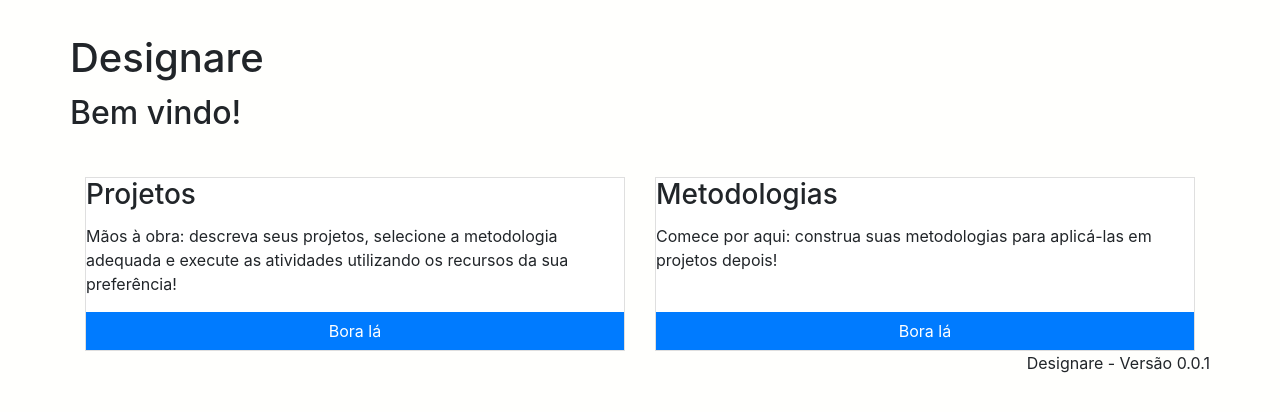
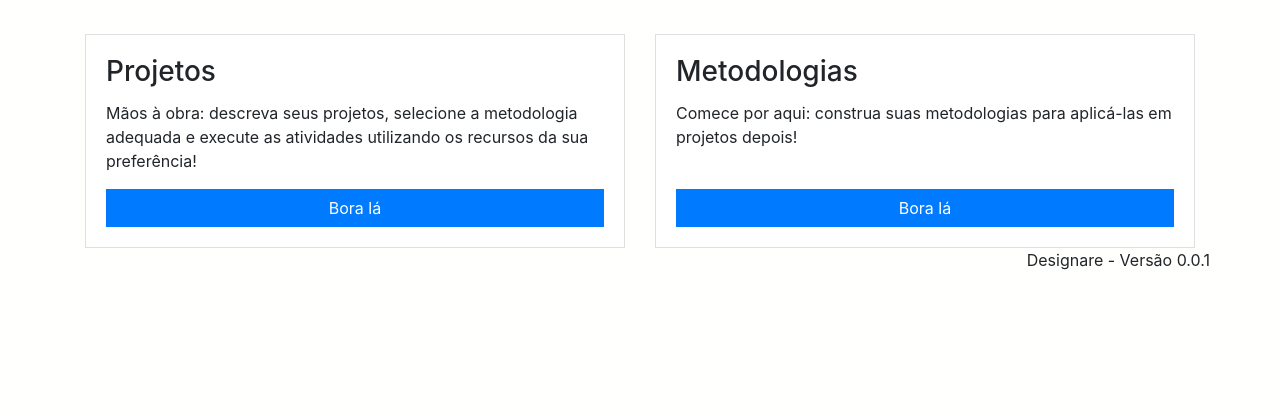
Before and after one commit to dvmuccillo/designare, a Django app: page / in a window 1280 px wide. Shown: the part 62-474 px from the top of the page. Run offline with Django 3.2, Linux system fonts and the light colour scheme; the visitor is signed in with stand-in values (Sample User, id 1); some libraries are stand-ins or nearby versions.

Commit message:
Página Inicial
Corrigidos apresentação e removido conteúdo duplicado do esqueleto.

```diff
--- a/designare/assets/templates/assets/home.html
+++ b/designare/assets/templates/assets/home.html
@@ -2,131 +2,21 @@
 
 {% block body %}
 <div class="container">
-
     <div class="row">
-                <h1 align="center">Designare</h1>
-            </div>
-            <div class="row my-1">
-                <h2 align="center">Bem vindo!</h2>
-            </div>
-            <div class="row" align="center">
-
-            </div>
-            <div class="row">
-                <hr>
-            </div>
-        </div>
-
-        <div class="container">
-
-<div class="row">
-  <div class="col-sm-6">
-    <div class="card card-block border-square">
+        <div class="col">
+            <div class="card card-body border-square">
                 <h3 class="card-title">Projetos</h3>
                 <p class="card-text">Mãos à obra: descreva seus projetos, selecione a metodologia adequada e execute as atividades utilizando os recursos da sua preferência!</p>
                 <a href="/projetos/" class="btn btn-primary border-square">Bora lá</a>
             </div>
         </div>
-  <div class="col-sm-6">
-    <div class="card card-block border-square">
+        <div class="col">
+            <div class="col card card-body border-square">
                 <h3 class="card-title">Metodologias</h3>
                 <p class="card-text">Comece por aqui: construa suas metodologias para aplicá-las em projetos depois!</p><br>
                 <a href="/metodologias" class="btn btn-primary border-square">Bora lá</a>
             </div>
         </div>
     </div>
-
-
 </div>
 {% endblock %}
-<html><head>
-    <!-- Required meta tags always come first -->
-    <meta charset="utf-8">
-    <meta name="viewport" content="width=device-width, initial-scale=1, shrink-to-fit=no">
-    <meta http-equiv="x-ua-compatible" content="ie=edge">
-
-    <!-- Bootstrap CSS -->
-    <link rel="stylesheet" href="https://maxcdn.bootstrapcdn.com/bootstrap/4.0.0-alpha.4/css/bootstrap.min.css" integrity="2hfp1SzUoho7/TsGGGDaFdsuuDL0LX2hnUp6VkX3CUQ2K4K+xjboZdsXyp4oUHZj" crossorigin="anonymous">
-    <!-- Font Awesome -->
-    <script src="https://use.fontawesome.com/e53bda14a6.js"></script>
-
-    <style type="text/css">
-      body{
-        background-color: #fffffd;
-      }
-      .unbordered{
-        border-radius: 0px;
-      }
-
-      .btn-circle{
-        border-radius: 50%;
-      }
-    </style>
-    </head>
-    <body>
-        <div class="container">
-            <div class="row mt-3">
-                <div class="col-md-1 offset-md-11">
-                    <button class="btn btn-secondary unbordered">
-                        <i class="fa fa-bars" aria-hidden="true"></i>
-                    </button>
-                </div>
-            </div>
-            <div class="row">
-                <h1 align="center">Designare</h1>
-            </div>
-            <div class="row my-1">
-                <h2 align="center">Bem vindo!</h2>
-            </div>
-            <div class="row" align="center">
-
-            </div>
-            <div class="row">
-                <hr>
-            </div>
-        </div>
-
-        <div class="container">
-
-<div class="row">
-  <div class="col-sm-6">
-    <div class="card card-block">
-      <h3 class="card-title">Projetos</h3>
-      <p class="card-text">Aqui vai a descrição dos projetos, e um texto que voce lê e é pra encher linguiça</p>
-      <a href="/projetos/" class="btn btn-primary">Bora lá</a>
-    </div>
-  </div>
-  <div class="col-sm-6">
-    <div class="card card-block">
-      <h3 class="card-title">Metodologias</h3>
-      <p class="card-text">Aqui vai a descrição das metodologias, e um texto que voce lê e é pra encher linguiça</p>
-      <a href="/metodologias" class="btn btn-primary">Bora lá</a>
-    </div>
-  </div>
-</div>
-
-
-        </div>
-
-
-        <div class="container">
-            <div class="row">
-                <hr>
-                <p>
-                    Designare - Versão 0.0.1
-                </p>
-            </div>
-        </div>
-    <!-- jQuery first, then Tether, then Bootstrap JS. -->
-    <script src="https://ajax.googleapis.com/ajax/libs/jquery/3.0.0/jquery.min.js" integrity="sha384-THPy051/pYDQGanwU6poAc/hOdQxjnOEXzbT+OuUAFqNqFjL+4IGLBgCJC3ZOShY" crossorigin="anonymous"></script>
-    <script src="https://cdnjs.cloudflare.com/ajax/libs/tether/1.2.0/js/tether.min.js" integrity="sha384-Plbmg8JY28KFelvJVai01l8WyZzrYWG825m+cZ0eDDS1f7d/js6ikvy1+X+guPIB" crossorigin="anonymous"></script>
-    <script src="https://maxcdn.bootstrapcdn.com/bootstrap/4.0.0-alpha.4/js/bootstrap.min.js" integrity="VjEeINv9OSwtWFLAtmc4JCtEJXXBub00gtSnszmspDLCtC0I4z4nqz7rEFbIZLLU" crossorigin="anonymous"></script>
-    <script type"text="" javascript"="">
-            $(document).ready(function(){
-                $(function () {
-                  $('[data-tooltip="tooltip"]').tooltip()
-                })
-            });
-        </script>
-
-</body></html>
```
Lines whose indentation alone changed are shown as unchanged.
